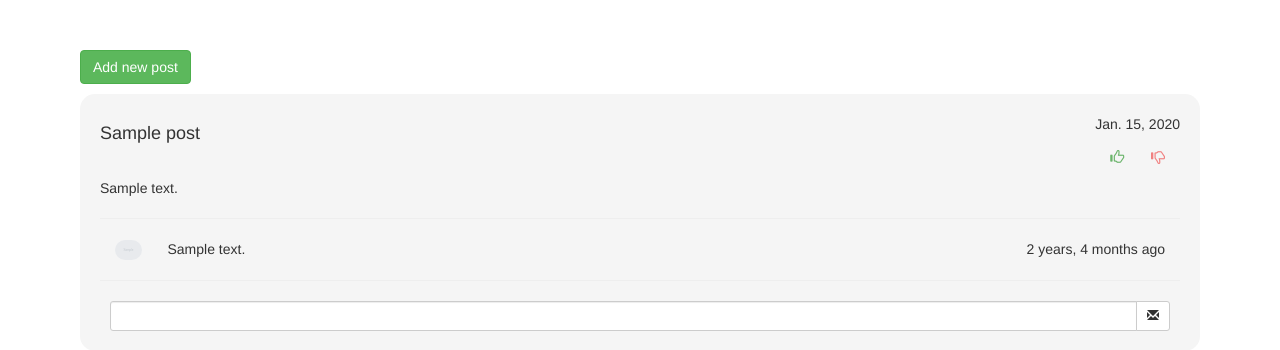
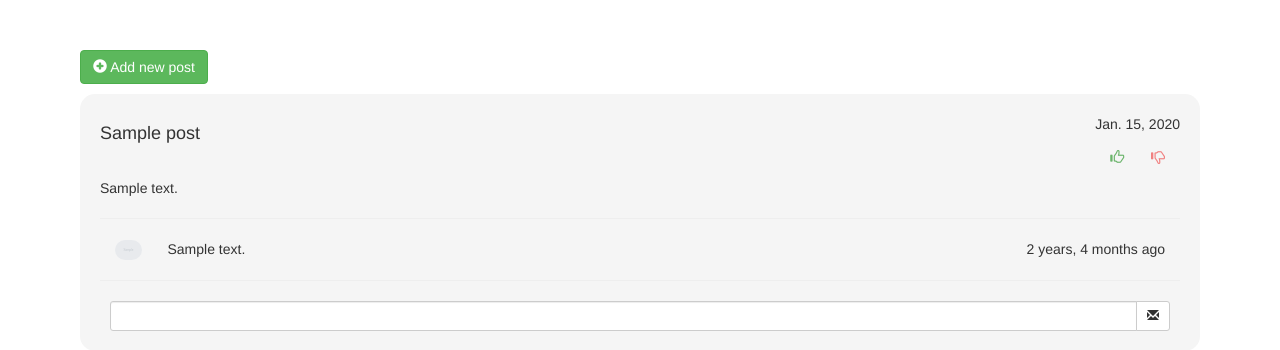
Before and after one commit to bigpe/Ecole42_PiscinePythonDjango_Rush01, a Django app: page /forum/ in a window 1280 px wide. Shown: the part 54-404 px from the top of the page. Run offline with Django 3.2, Linux system fonts and the light colour scheme; a user stored in the database is signed in; tables that the repository leaves empty hold one stand-in row (values such as "Sample post"); grey boxes marked "Sample" are stand-in pictures; data that the repository does not hold is empty; some libraries are stand-ins or nearby versions.

Commit message:
Fix: Manually

```diff
--- a/backend/forum/templates/posts.html
+++ b/backend/forum/templates/posts.html
@@ -41,7 +41,7 @@
 
 <div id="posts">
     {% if user.is_authenticated %}
-        <a style="margin-left: 10px;" class="btn btn-success" href="{% url 'post_add' %}">Add new post</a>
+        <a style="margin-left: 10px;" class="btn btn-success" href="{% url 'post_add' %}"><span class="glyphicon glyphicon-plus-sign"></span> Add new post</a>
     {% endif %}
     {% for post in object_list %}
         {% include 'post_detail.html' %}
```
